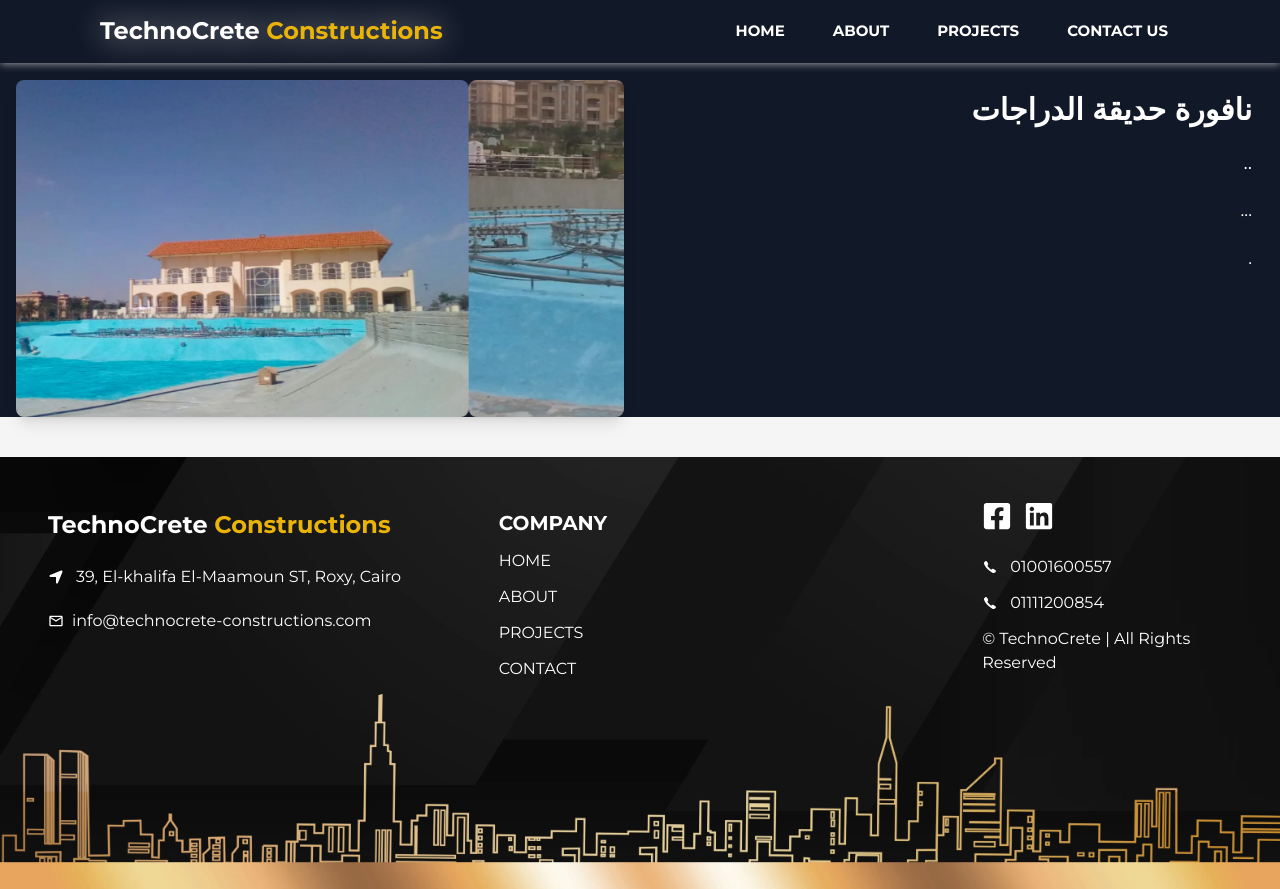
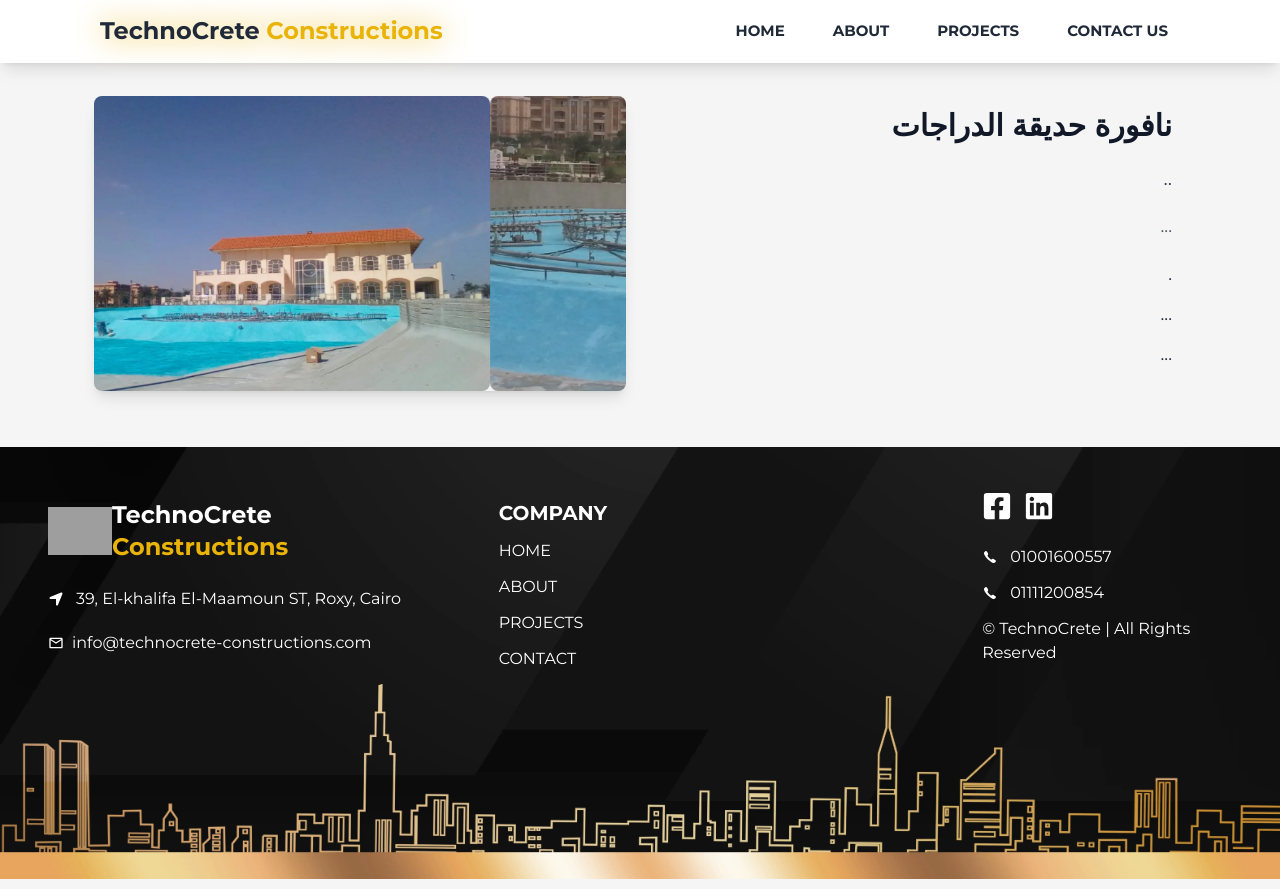
Before and after one commit to DavidRN6/Techno-Crete, a React (Vite) app: page /Techno-Crete/project/1 in a window 1280 px wide. Built offline with nearby package versions, Linux system fonts and the light colour scheme; grey boxes are pictures that could not be loaded.

Commit message:
edit image and add more

```diff
--- a/src/Components/Footer.jsx
+++ b/src/Components/Footer.jsx
@@ -37,18 +37,21 @@ function Footer() {
           =================== */}
 
           <div className="py-8 px-4 lg:px-0">
-            <h1 id="logo" className="md:text-2xl text-lg font-bold">
-              TechnoCrete <span className="text-yellow-500">Constructions</span>
-            </h1>
+            <div className="flex items-center">
+              <img src="logo.webp" alt="" className="w-16" />
+              <h1 id="logo" className="md:text-2xl text-lg font-bold">
+                TechnoCrete <span className="text-yellow-500">Constructions</span>
+              </h1>
+            </div>
             <div className="mt-6">
               <div className="flex items-center gap-3">
                 <FaLocationArrow />
                 <p>39, El-khalifa El-Maamoun ST, Roxy, Cairo</p>
               </div>
-              <h2 className="flex items-center gap-2 mb-2 mt-5">
+              <a href="mailto:info@technocrete-constructions.com`" className="flex items-center gap-2 mb-2 mt-5">
                 <MdOutlineEmail />
                   info@technocrete-constructions.com
-              </h2>
+              </a>
             </div>
           </div>
 
--- a/src/Components/Navbar.jsx
+++ b/src/Components/Navbar.jsx
@@ -11,7 +11,6 @@ function Navbar() {
     document.getElementById(id).scrollIntoView({ behavior: "smooth" });
     setIsMenuOpen(false);
   };
-
 /*==================
   1. Menu Function
 ====================*/
@@ -23,10 +22,10 @@ function Navbar() {
   return (
     <nav
       id="navbar"
-      className="w-full fixed flex justify-between items-center bg-gray-900 text-white
-    px-4 py-3 lg:py-2 top-0 z-50 drop-shadow-[0_0_5px_rgba(255,255,255,0.7)] shadow-white"
+      className="w-full fixed flex justify-between items-center bg-white text-gray-800
+    px-4 py-3 lg:py-2 top-0 z-50 shadow-lg"
     >
-      <Link to="/" onClick={() => scrollToSection("home")} id="logo" className="md:text-2xl text-lg font-bold  drop-shadow-[0_0_15px_rgba(255,255,255,0.7)]">
+      <Link to="/" onClick={() => scrollToSection("home")} id="logo" className="md:text-2xl text-lg font-bold drop-shadow-[0_0_15px_rgba(234,179,8)]">
         TechnoCrete <span className="text-yellow-500">Constructions</span>
       </Link>
 
--- a/src/assets/data/Data.jsx
+++ b/src/assets/data/Data.jsx
@@ -135,6 +135,13 @@ import img67 from "./الجناح الكويتي -الرعاية المتوسط
 import img68 from "./الإستشعار عن بعد/1.webp";
 import img69 from "./الإستشعار عن بعد/2.webp";
 import img70 from "./الإستشعار عن بعد/3.webp";
+import img71 from "./الإستشعار عن بعد/4.webp";
+import img72 from "./الإستشعار عن بعد/5.webp";
+import img73 from "./الإستشعار عن بعد/6.webp";
+import img74 from "./الإستشعار عن بعد/7.webp";
+import img75 from "./الإستشعار عن بعد/8.webp";
+import img76 from "./الإستشعار عن بعد/9.webp";
+import img77 from "./الإستشعار عن بعد/10.webp";
 
 
 
@@ -154,6 +161,8 @@ export const products = [
     description: "...",
     owner: "..",
     time: ".",
+    info1: "...",
+    info2: "...",
   },
   {
     id: "2",
@@ -163,8 +172,6 @@ export const products = [
     description: "ترميم وتدعيم أرضيات مصنع مودرن سيكا - لمواد العزل مدينة بدر",
     owner: "المالك : سيكا مصر لكيماويات مواد البناء",
     time: "مدة التنفيذ : ٣٠ يوم مع عدم توقف خطوط الإنتاج الكمية المنفذة : 1500 م٢",
-
-    //new
     info1: "المقاول العام : تكنوكريت للإنشاءات الحديثة",
     info2: "الإستشاري : سيكا مصر",
   },
@@ -177,6 +184,8 @@ export const products = [
       "معالجة جميع العناصر الانشائية اعمدة - كمر - بلاطات مسطح ما تم تنفيذة 1600 متر مسطح",
     owner: "المالك : الهيئة العامة للتأمين الصحي",
     time: "خلال المدة : أغسطس 2022حتي نوفمبر 2024",
+    info1: "...",
+    info2: "...",
   },
   {
     id: "4",
@@ -187,8 +196,6 @@ export const products = [
       "تدعيم بلاطات داخليه بإستخدام كمر حديد بمستشفي الأقصر الدولي و تنفيذ بلاطات كابولية مستجدة",
     owner: "إستشاري المالك : كلية الهندسة جامعة أسيوط",
     time: "مدة التنفيذ : ٣٠ يوم مع عدم توقف خطوط الإنتاج الكمية المنفذة : 1500 م٢",
-
-    //new
     info1: "المقاول العام : شركة تاور للإنشاءات و العمارة",
     info2: "إستشاري المقاول : كلية الهندسة جامعة عين شمس",
   },
@@ -200,8 +207,6 @@ export const products = [
     description: "ترميم وتدعيم مباني إدارية الكيان العسكري - العاصمة الإدارية",
     owner: "المالك : الكيان العسكرى",
     time: "...",
-
-    //new
     info1: "المقاول العام : الشركة الدولية للتوريدات الهندسية والمقاولات",
     info2: "الإستشاري : الهيئة الهندسية للقوات المسلحة",
   },
@@ -213,112 +218,83 @@ export const products = [
     description: "المشروع تدعيم أساسات",
     owner: "المالك : الكنيسة",
     time: "مدة التنفيذ : ٨ أيام ( ٢٤ ساعة عمل يوميا ً )",
-
-    //new
     info1: "تحت إشراف الهيئة الهندسية للقوات المسلحة",
     info2: "الإستشاري : الهيئة الهندسية للقوات المسلحة",
   },
   {
     id: "7",
-    name: "قبة معهد ناصر",
-    image: [img33, img34, img35, img36],
-    category: "Node",
-    description: "...",
-    owner: "المالك : وزارة الصحة",
-    time: "...",
-
-    //new
-    info1: "المقاول العام : شركة تاور للإنشاءات و العمارة",
-    info2: "الاستشاري: جامعة عين شمس أ. د/ نصر عيد",
-  },
-  {
-    id: "8",
     name: "فندق تريومف ( الشويفات ) التجمع الخامس",
     image: [img38, img37],
     category: "Mongo",
     description: "المشروع معالجة وحقن فواصل ومعالجة تسرب مياه حمام السباحة الرئيسي",
     owner: "المالك : مجموعة فنادق تريومف مصر",
     time: "مدة التنفيذ ١٥ يوم",
-
-    //new
     info1: "...",
     info2: "الإستشاري : الهيئة الهندسية للقوات المسلحة - إدارة المشروعات الكبري",
   },
   {
-    id: "9",
+    id: "8",
     name: "ترميم وعزل فيلا 125مرتفعات القطامية",
     image: [img39, img40, img41, img42],
     category: "HTML",
     description: "الكمية المنفذة : ٢١٠٠ متر مسطح",
     owner: "المالك : شركة تروبي ١ للسياحة",
     time: "مده التنفيذ : ٥٠ يوم",
-
-    //new
     info1: "...",
     info2: "الإستشاري : مكسيموس مجدي",
   },
   {
-    id: "10",
+    id: "9",
     name: "مستشفى سمنود المركزي",
     image: [img43, img44, img45],
     category: "CSS",
     description: "ترميم وتدعيم مستشفي سمنود المركزي",
     owner: "المالك : وزارة الصحة والسكان",
     time: "...",
-
-    //new
     info1: "المقاول العام : وادي النيل",
     info2: "الاستشاري : كلية الهندسة - جامعة المنصورة",
   },
   {
-    id: "11",
+    id: "10",
     name: "تدعيم بلاطات بعدد 30 شالية قرية اورلاندو ( العين السخنة )",
     image: [img46, img47, img48, img49, img50, img51],
     category: "JavaScript",
     description: "تدعيم بلاطات داخليه و بلاطات كابولية شاليهات قرية اورلاندوا العين السخنة",
     owner: "المالك : شركة الطيار السعودية",
     time: "...",
-
-    //new
     info1: "...",
     info2: "الاستشاري : مكتب حجاج للإستشارات الهندسية دكتور / هشام حجاج",
   },
   {
-    id: "12",
+    id: "11",
     name: "بنك HSBC",
     image: [img52, img53, img54],
     category: "React",
     description: "تدعيم بشرائح الكربون فيبر",
     owner: "( الفرع الرئيسي ) HSBC المالك : بنك",
     time: "...",
-
-    //new
     info1: "NEXTEP : المقاول العام",
     info2: "الاستشاري : مكتب ADEC أ. د/ ايمن حسين",
   },
   {
-    id: "13",
+    id: "12",
     name: "بنك الإمارات دبي",
     image: [img55, img56],
     category: "Tailwind",
     description: "تدعيم بلاطة خزينة من أسفل فرع شهاب - المهندسين",
     owner: "المالك: بنك الإمارات دبي",
     time: "...",
-
-    //new
     info1: "NEXTEP : المقاول العام",
     info2: "ADEC الاستشاري : مكتب",
   },
   {
-    id: "14",
+    id: "13",
     name: "معهد ناصر",
     image: [img57, img58, img59, img60],
     category: "Bootstrap",
     description: "تدعيم بلاطات المدخل الرئيسي معهد ناصر",
     owner: "المالك : وزارة الصحة",
     time: "...",
-
-    //new
     info1: "المقاول العام : شركة تاور للإنشاءات و العمارة",
     info2: "الاستشاري: جامعة عين شمس أ. د/ نصر عيد",
 
@@ -330,48 +306,35 @@ export const products = [
     time2: "الكمية المنفذة ٤٣٠٠ متر مسطح في مدة زمنية خمسة أشهر",
     info12: "المقاول العام : شركة تاور للإنشاءات و العمارة",
     info22: "الاستشاري : جامعة عين شمس أ.د/ نصر عيد",
+
+    //Extra
+    name3: "قبة معهد ناصر",
+    image3: [img33, img34, img35, img36],
+    description3: "...",
+    owner3: "المالك : وزارة الصحة",
+    time3: "...",
+    info13: "المقاول العام : شركة تاور للإنشاءات و العمارة",
+    info23: "الاستشاري: جامعة عين شمس أ. د/ نصر عيد",
   },
-
-
-
-
-
   {
-    id: "15",
+    id: "14",
     name: "الصالون الاخضر بالاسماعيلية",
     image: [img61, img62, img63],
     category: "Node",
     description: "تطوير وتدعيم فرع الهيئة العامة للرعاية الصحية - تدعيم ومعالجة العناصر الإنشائية ( أعمدة ، حوائط)",
     owner: "المالك : وزارة الصحة والسكان",
     time: "...",
-
-    //new
     info1: "المقاول العام : شركة تاور للإنشاءات والعمارة",
     info2: "ICC الاستشاري : شركة الدراسات المتكاملة",
   },
   {
-    id: "16",
-    name: "الجناح الكويتي معهد ناصر",
-    image: [img64, img65, img66, img67],
-    category: "Mongo",
-    description: "تدعيم بلاطات معهد التمريض - الجناح الكويتي -الرعاية المتوسطة ( لمعهد ناصر )",
-    owner: "المالك : وزارة الصحة",
-    time: "الكمية المنفذة ٤٣٠٠ متر مسطح في مدة زمنية خمسة أشهر",
-
-    //new
-    info1: "المقاول العام : شركة تاور للإنشاءات و العمارة",
-    info2: "الاستشاري : جامعة عين شمس أ.د/ نصر عيد",
-  },
-  {
-    id: "17",
+    id: "15",
     name: "الإستشعار عن بعد",
-    image: [img68, img69, img70],
+    image: [img68, img69, img70, img71, img72, img73, img74, img75, img76, img77],
     category: "HTML",
     description: "...",
     owner: "..",
     time: ".",
-
-    //new
     info1: "...",
     info2: "...",
   },
--- a/src/pages/ProjectPage.jsx
+++ b/src/pages/ProjectPage.jsx
@@ -6,6 +6,27 @@ import { slideUpVariants } from "../animation/animation";
 import Slider from "react-slick";
 import "slick-carousel/slick/slick.css";
 import "slick-carousel/slick/slick-theme.css";
+
+function ImageWithDynamicClass({ src, alt }) {
+  const [isTall, setIsTall] = useState(false);
+
+  const handleImageLoad = (event) => {
+    const { naturalWidth, naturalHeight } = event.target;
+    setIsTall(naturalHeight > naturalWidth);
+  };
+
+  return (
+    <img
+      src={src}
+      alt={alt}
+      onLoad={handleImageLoad}
+      className={`w-full rounded-lg ${
+        isTall ? "h-[300px] md:h-[400px] object-contain" : "object-cover"
+      }`}
+      loading="lazy"
+    />
+  );
+}
 
 function ProjectPage() {
   const { productId } = useParams();
@@ -32,30 +53,26 @@ function ProjectPage() {
     pauseOnHover: false,
   };
 
+
+
   return productData ? (
     <motion.div
       initial="hidden"
       whileInView="visible"
       variants={slideUpVariants}
-      className="pt-10 my-10 transition-opacity ease-in duration-500 opacity-100 flex flex-col gap-10 bg-gray-900 text-white"
+      className="pt-10 my-14 transition-opacity ease-in duration-500 opacity-100 flex flex-col gap-10"
     >
       {/*==============================
           Main Content (Images + Info)
         ==============================*/}
-      <div className="flex flex-col xl:flex-row items-center xl:items-start gap-10">
+      <div className="flex flex-col xl:flex-row items-center xl:items-start gap-10 w-full text-center px-5 lg:px-20">
         {/*============== Project Image (Left - Slider) ================*/}
         <div className="w-full xl:w-1/2 flex justify-center">
           <div className="w-[95%] shadow-lg rounded-lg overflow-hidden">
             {productData.image?.length > 0 ? (
               <Slider {...settings}>
                 {productData.image.map((img, index) => (
-                  <img
-                    key={index}
-                    src={img}
-                    alt={`product-img-${index}`}
-                    className="w-full h-auto object-cover rounded-lg"
-                    loading="lazy"
-                  />
+                  <ImageWithDynamicClass key={index} src={img} loading="lazy" alt={`product-img-${index}`} />
                 ))}
               </Slider>
             ) : (
@@ -66,26 +83,27 @@ function ProjectPage() {
 
         {/*============= Project Info (Right) =============*/}
         <div className="w-full xl:w-1/2 text-end px-4 lg:px-7 lg:mt-3">
-          <h1 className="font-bold text-3xl ">
+          <h1 className="font-bold text-3xl text-gray-900">
             {productData.name}
           </h1>
-          <h3 className="mt-5 text-xl ">{productData.owner}</h3>
-          <p className="text-lg mt-5 ">
+          <h3 className="mt-5 text-xl text-gray-700">{productData.owner}</h3>
+          <p className="text-lg mt-5 text-gray-600">
             {productData.description}
           </p>
-          <h3 className="mt-5 text-lg ">{productData.time}</h3>
-          <h3 className="mt-3 text-lg ">{productData.info1}</h3>
-          <h3 className="mt-3 text-lg ">{productData.info2}</h3>
+          <h3 className="mt-5 text-lg text-gray-800">{productData.time}</h3>
+          <h3 className="mt-3 text-lg text-gray-800">{productData.info1}</h3>
+          <h3 className="mt-3 text-lg text-gray-800">{productData.info2}</h3>
         </div>
       </div>
+
       {productData.image2 && productData.name2 && (
         <>
-          <hr />
-          <hr />
+          <hr className="border-t-4 border-yellow-500 my-5 w-[90%] mx-auto" />
+          <hr className="border-t-4 border-yellow-500 my-5 w-[90%] mx-auto" />
 
           {/*==========================
-        Additional Content (Below)
-      ============================*/}
+            Additional Content (Below)
+          ============================*/}
           <div className="w-full text-center px-5 lg:px-20">
             <div className="flex flex-col xl:flex-row items-center xl:items-start gap-10">
               {/*============== Project Image (Left - Slider) ================*/}
@@ -113,30 +131,85 @@ function ProjectPage() {
 
               {/*============= Project Info (Right) =============*/}
               <div className="w-full xl:w-1/2 text-end px-4 lg:px-7 lg:mt-3">
-                <h1 className="font-bold text-3xl ">
+                <h1 className="font-bold text-3xl text-gray-900">
                   {productData.name2}
                 </h1>
-                <h3 className="mt-5 text-xl ">
+                <h3 className="mt-5 text-xl text-gray-700">
                   {productData.owner2}
                 </h3>
-                <p className="text-lg mt-5 ">
+                <p className="text-lg mt-5 text-gray-600">
                   {productData.description2}
                 </p>
-                <h3 className="mt-5 text-lg ">
+                <h3 className="mt-5 text-lg text-gray-800">
                   {productData.time2}
                 </h3>
-                <h3 className="mt-3 text-lg ">
+                <h3 className="mt-3 text-lg text-gray-800">
                   {productData.info12}
                 </h3>
-                <h3 className="mt-3 text-lg ">
+                <h3 className="mt-3 text-lg text-gray-800">
                   {productData.info22}
                 </h3>
               </div>
             </div>
           </div>
+        </>
+      )}
+      {productData.image3 && productData.name3 && (
+        <>
+          <hr className="border-t-4 border-yellow-500 my-5 w-[90%] mx-auto" />
+          <hr className="border-t-4 border-yellow-500 my-5 w-[90%] mx-auto" />
 
-          <hr />
-          <hr />
+          {/*==========================
+            Additional Content (Below)
+          ============================*/}
+          <div className="w-full text-center px-5 lg:px-20">
+            <div className="flex flex-col xl:flex-row items-center xl:items-start gap-10">
+              {/*============== Project Image (Left - Slider) ================*/}
+              <div className="w-full xl:w-1/2 flex justify-center">
+                <div className="w-[95%] shadow-lg rounded-lg overflow-hidden">
+                  {productData.image3.length > 0 ? (
+                    <Slider {...settings}>
+                      {productData.image3.map((img, index) => (
+                        <img
+                          key={index}
+                          src={img}
+                          alt={`product-img-${index}`}
+                          className="w-full h-auto object-cover rounded-lg"
+                          loading="lazy"
+                        />
+                      ))}
+                    </Slider>
+                  ) : (
+                    <p className="text-center text-gray-500">
+                      لا توجد صور متاحة
+                    </p>
+                  )}
+                </div>
+              </div>
+
+              {/*============= Project Info (Right) =============*/}
+              <div className="w-full xl:w-1/2 text-end px-4 lg:px-7 lg:mt-3">
+                <h1 className="font-bold text-3xl text-gray-900">
+                  {productData.name3}
+                </h1>
+                <h3 className="mt-5 text-xl text-gray-700">
+                  {productData.owner3}
+                </h3>
+                <p className="text-lg mt-5 text-gray-600">
+                  {productData.description3}
+                </p>
+                <h3 className="mt-5 text-lg text-gray-800">
+                  {productData.time3}
+                </h3>
+                <h3 className="mt-3 text-lg text-gray-800">
+                  {productData.info13}
+                </h3>
+                <h3 className="mt-3 text-lg text-gray-800">
+                  {productData.info23}
+                </h3>
+              </div>
+            </div>
+          </div>
         </>
       )}
     </motion.div>
```
